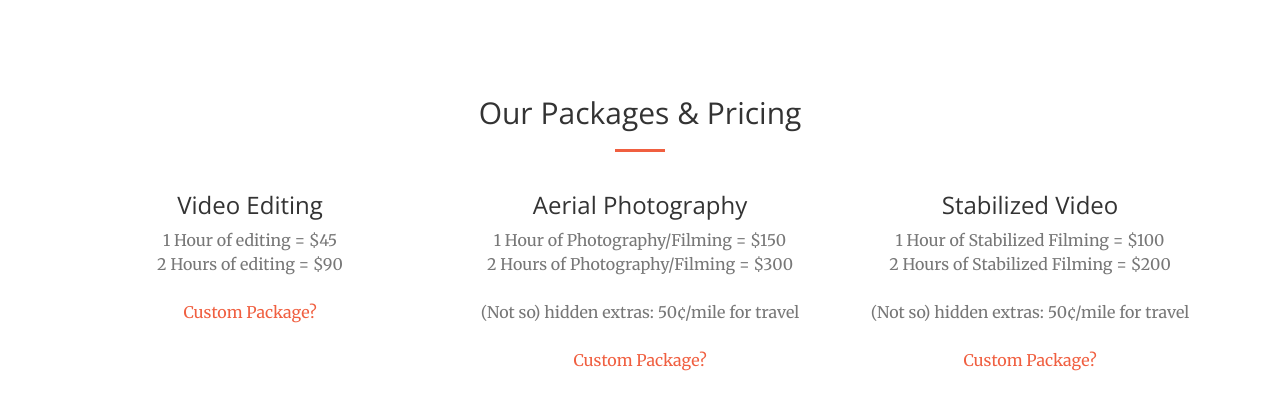
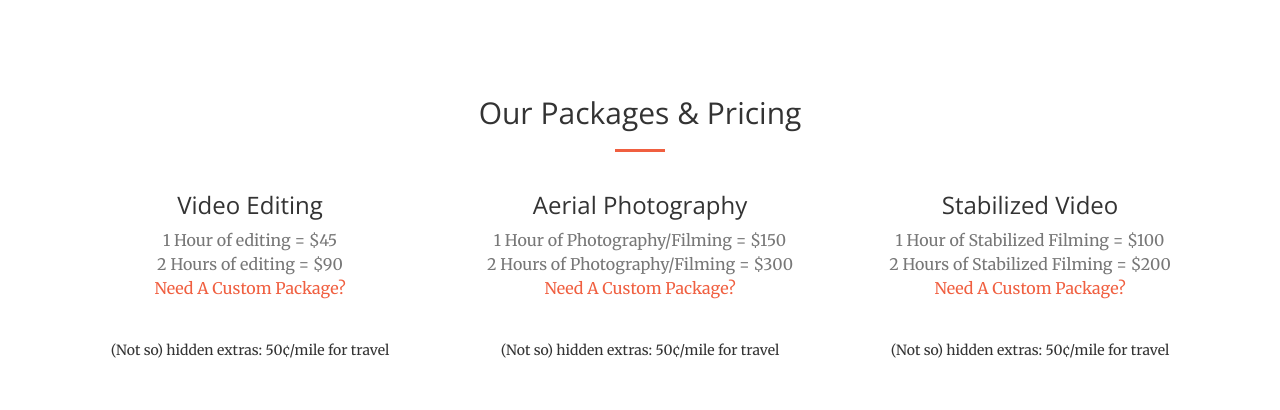
Before and after one commit to OliverddWright/Drone-Site, a website: page public/index.html in a window 1280 px wide. Shown: the part 2051-2461 px from the top of the page. Drawn offline with nearby package versions, Linux system fonts and the light colour scheme.

Commit message:
Updated pricing scheme

```diff
--- a/public/index.html
+++ b/public/index.html
@@ -287,8 +287,9 @@
                         <h3>Video Editing</h3>
                         <p class="text-muted">
                         1 Hour of editing = $45<br>
-                        2 Hours of editing = $90<br><br>
-                        <a href="email:oliverddwright@gmail.com">Custom Package?</a></p>
+                        2 Hours of editing = $90<br>
+                        <a href="email:oliver@middleofthemapmedia.com">Need A Custom Package?</a></p><br><br>
+                        (Not so) hidden extras: 50¢/mile for travel<br><br>
                     </div>
                 </div>
                 <div class="col-lg-4 col-md-6 text-center">
@@ -296,9 +297,9 @@
                         <h3>Aerial Photography</h3>
                         <p class="text-muted">
                         1 Hour of Photography/Filming = $150<br>
-                        2 Hours of Photography/Filming = $300<br><br>
+                        2 Hours of Photography/Filming = $300<br>
+                        <a href="email:oliver@middleofthemapmedia.com">Need A Custom Package?</a></p><br><br>
                         (Not so) hidden extras: 50¢/mile for travel<br><br>
-                        <a href="email:oliverddwright@gmail.com">Custom Package?</a></p>
                     </div>
                 </div>
                 <div class="col-lg-4 col-md-6 text-center">
@@ -306,9 +307,9 @@
                         <h3>Stabilized Video</h3>
                         <p class="text-muted">
                         1 Hour of Stabilized Filming = $100<br>
-                        2 Hours of Stabilized Filming = $200<br><br>
+                        2 Hours of Stabilized Filming = $200<br>
+                        <a href="email:oliver@middleofthemapmedia.com">Need A Custom Package?</a></p><br><br>
                         (Not so) hidden extras: 50¢/mile for travel<br><br>
-                        <a href="email:oliverddwright@gmail.com">Custom Package?</a></p>
                     </div>
                 </div>
             </div>
```
